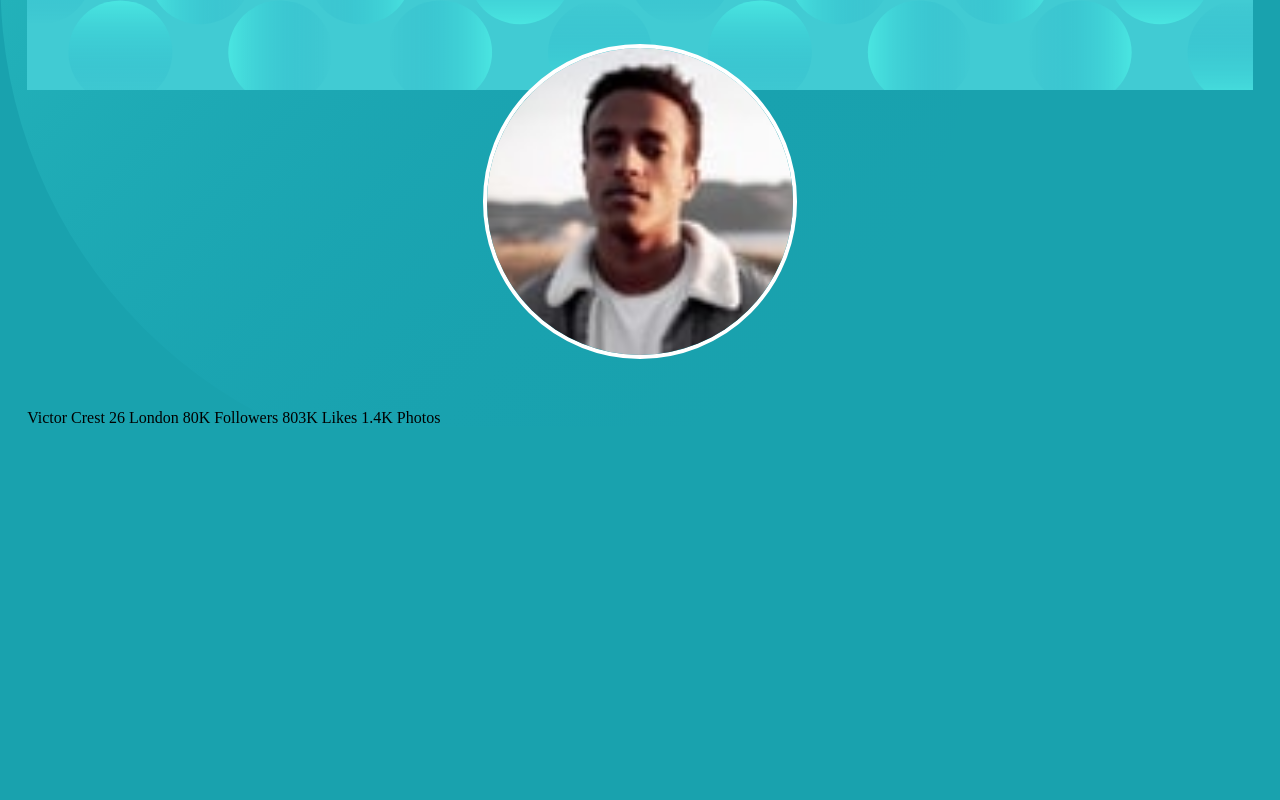
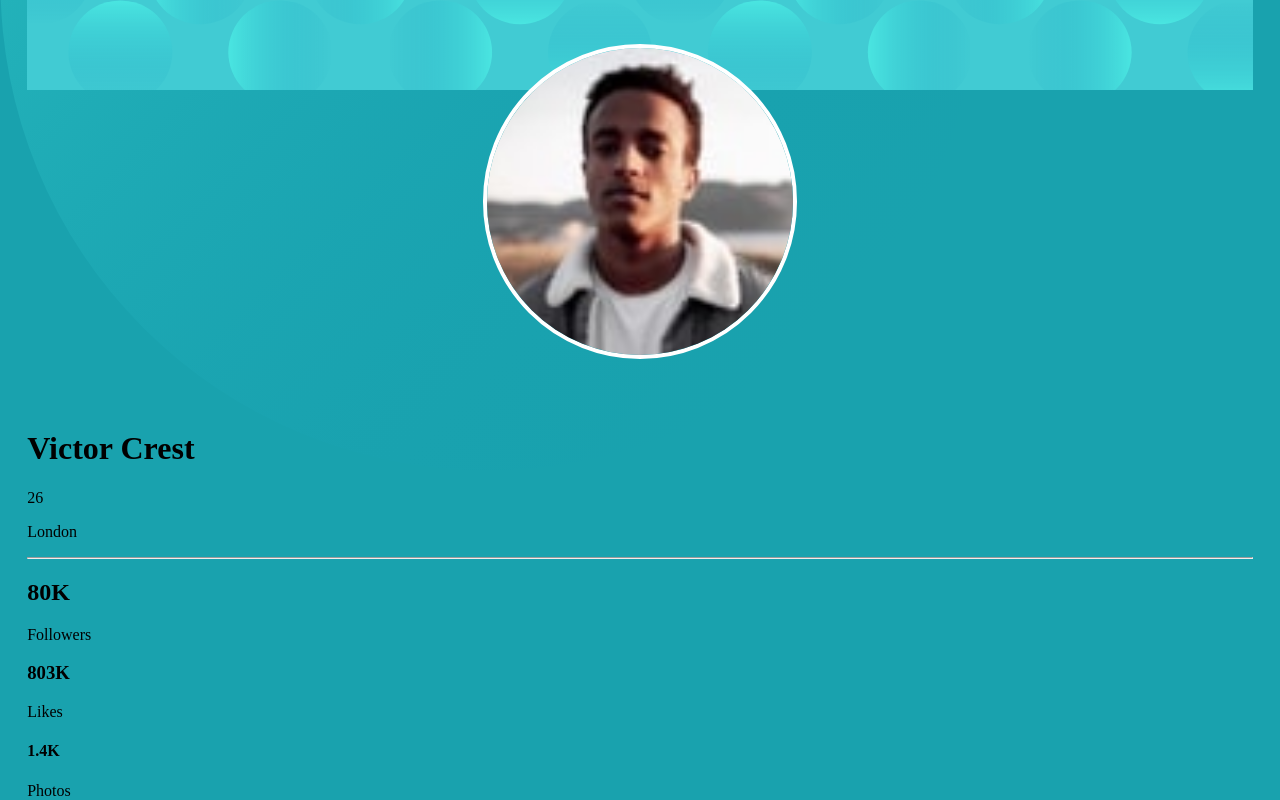
Before and after one commit to amakaogujiofor/Profile-Card-Component, a plain HTML site: page index.html in a window 1280 px wide. Shown: the part 507-1307 px from the top of the page. Before the commit the page ends 934 px from the top, so only its background shows below. Drawn offline with Linux system fonts and the light colour scheme.

Commit message:
Changed content location

```diff
--- a/index.html
+++ b/index.html
@@ -43,8 +43,26 @@
           class="display-img"
         />
       </div>
-
-      Victor Crest 26 London 80K Followers 803K Likes 1.4K Photos
+      <div class="name">
+        <h1>Victor Crest</h1>
+        <p class="age">26</p>
+      </div>
+      <p class="location">London</p>
+      <hr />
+      <div class="views">
+        <div>
+          <h2 class="view-title">80K</h2>
+          <p class="details">Followers</p>
+        </div>
+        <div>
+          <h3 class="view-title">803K</h2>
+          <p class="details">Likes</p>
+        </div>
+        <div>
+          <h4 class="view-title">1.4K</h2>
+          <p class="details">Photos</p>
+        </div>
+      </div>
     </div>
 
     <div class="attribution">
```
